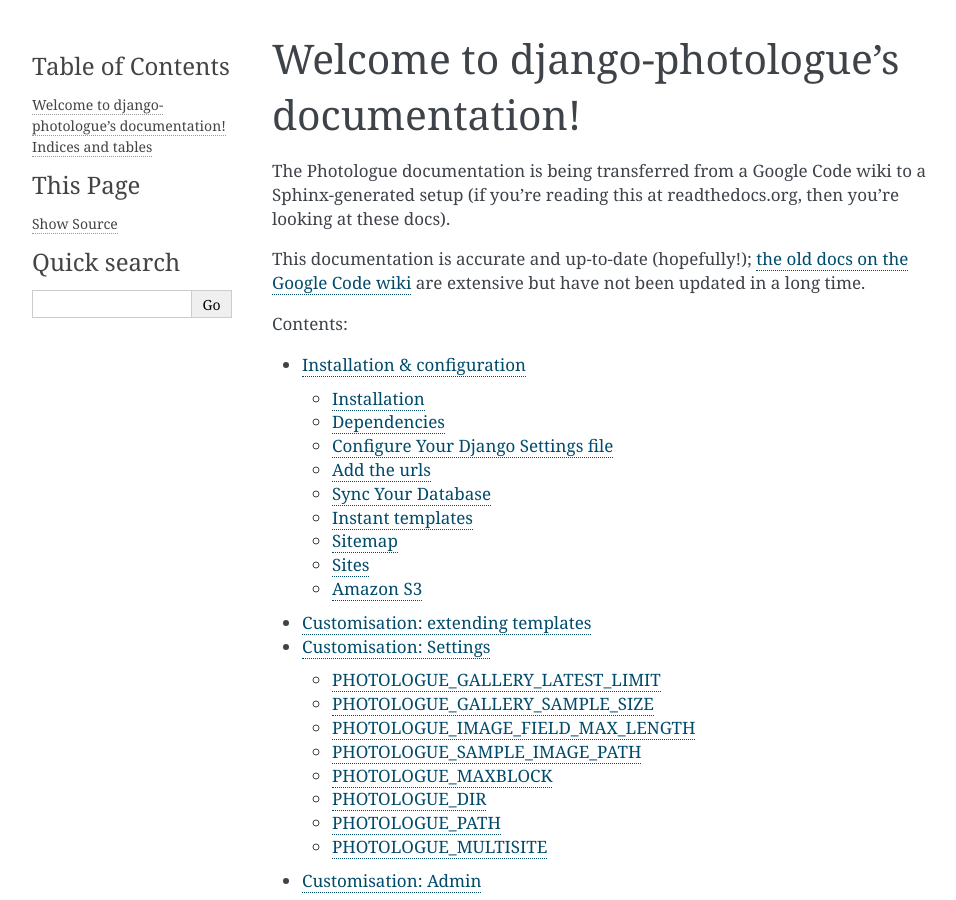
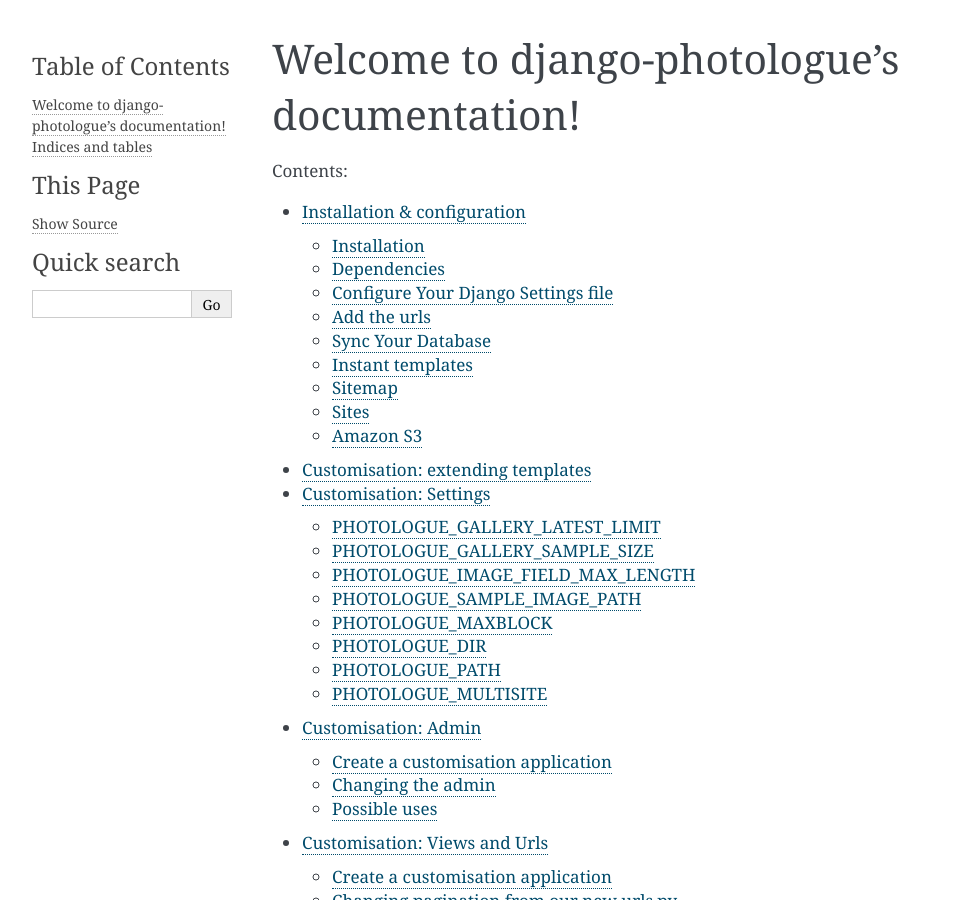
Before and after one commit to richardbarran/django-photologue, a Sphinx documentation site: the page built from docs/index.rst, in a window 1280 px wide and 900 px high. Shown: the whole window, without its empty margins (148-1104 px from the left). Built offline with Sphinx 7.4.7, drawn with Linux system fonts in a browser that asks for light colours.

Commit message:
First paragraph of docs is outdated (#168).

```diff
--- a/docs/index.rst
+++ b/docs/index.rst
@@ -5,14 +5,6 @@
 
 Welcome to django-photologue's documentation!
 =============================================
-
-The Photologue documentation is being transferred from a Google Code wiki to a
-Sphinx-generated setup (if you're reading this at readthedocs.org, then you're
-looking at these docs).
-
-This documentation is accurate and up-to-date (hopefully!);
-`the old docs on the Google Code wiki <http://code.google.com/p/django-photologue/w/list>`_
-are extensive but have not been updated in a long time.
 
 Contents:
 
```
